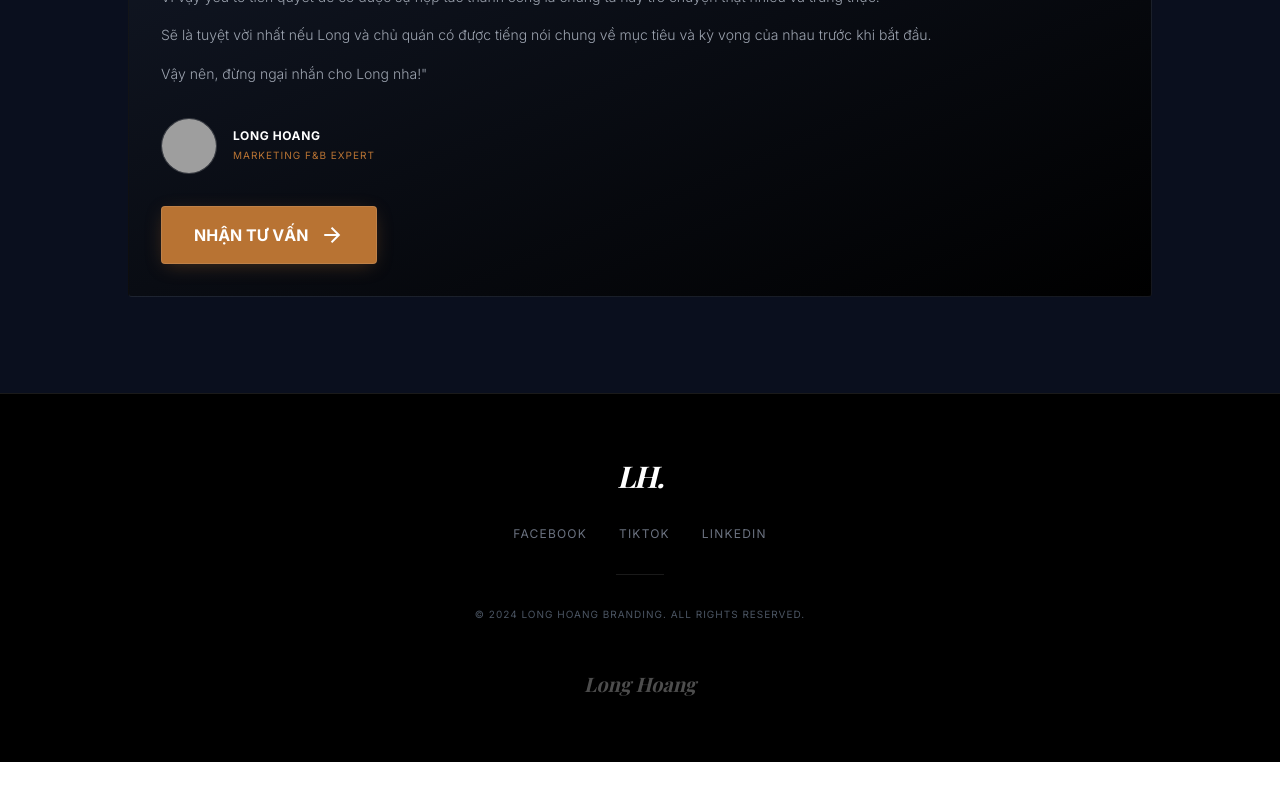
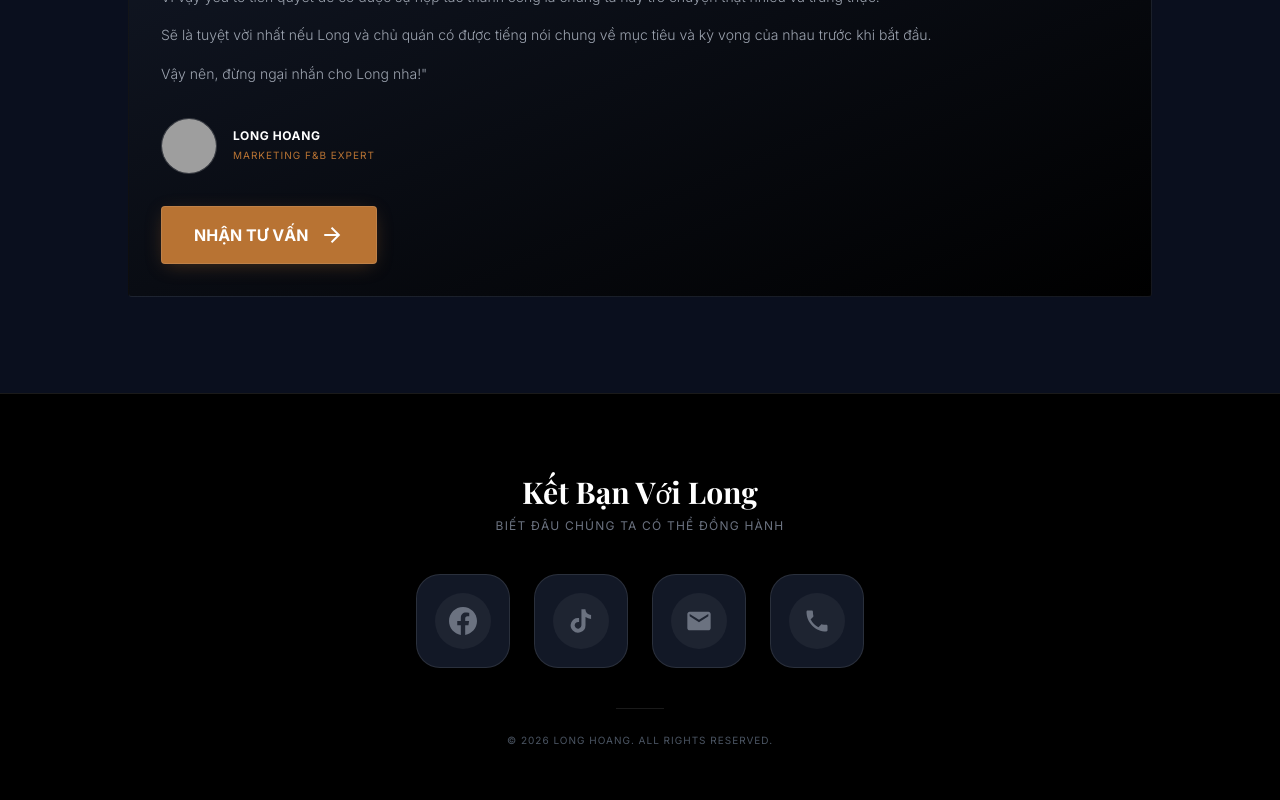
Before and after one commit to Longhoang249/longhoangfnb, a React (Vite) app: page /product/goi-dong-goi-thuong-hieu in a window 1280 px wide. Shown: the part 4903-5703 px from the top of the page. Before the commit the page ends 5665 px from the top, so only its background shows below. Built offline with nearby package versions, Linux system fonts and the light colour scheme; grey boxes are pictures that could not be loaded; a web font is replaced by a local one.

Commit message:
feat: Replace footer with 4-icon contact section (dark/copper theme)

```diff
--- a/src/components/BrandPackagingPage.tsx
+++ b/src/components/BrandPackagingPage.tsx
@@ -3,6 +3,7 @@ import { Link } from 'react-router-dom';
 
 const BrandPackagingPage: React.FC = () => {
     const [openFaqIndex, setOpenFaqIndex] = useState<number | null>(1);
+    const [activeContact, setActiveContact] = useState<'facebook' | 'tiktok' | 'gmail' | 'phone' | null>(null);
 
     useEffect(() => {
         window.scrollTo(0, 0);
@@ -369,20 +370,66 @@ const BrandPackagingPage: React.FC = () => {
             </section>
 
             {/* FOOTER */}
-            <footer className="bg-black py-16 px-6 lg:px-8 border-t border-white/10">
-                <div className="flex flex-col items-center text-center space-y-8">
-                    <div className="text-white font-serif-display italic text-3xl font-bold tracking-tighter">LH.</div>
-                    <div className="flex gap-8">
-                        <a className="text-gray-500 hover:text-white transition-colors text-xs uppercase tracking-widest" href="https://www.facebook.com/Long2492/" target="_blank" rel="noopener noreferrer">Facebook</a>
-                        <a className="text-gray-500 hover:text-white transition-colors text-xs uppercase tracking-widest" href="https://www.tiktok.com/@long.moquancaphe" target="_blank" rel="noopener noreferrer">TikTok</a>
-                        <a className="text-gray-500 hover:text-white transition-colors text-xs uppercase tracking-widest" href="#">LinkedIn</a>
+            <footer className="py-20 px-6 lg:px-8 bg-black border-t border-white/10">
+                <div className="max-w-5xl mx-auto">
+                    <div className="text-center mb-10">
+                        <h3 className="text-white font-serif-display text-2xl md:text-3xl mb-2">Kết Bạn Với Long</h3>
+                        <p className="text-gray-500 text-xs tracking-widest uppercase">Biết đâu chúng ta có thể đồng hành</p>
                     </div>
-                    <div className="w-12 h-[1px] bg-white/10"></div>
-                    <p className="text-gray-600 text-[10px] tracking-widest uppercase">
-                        © 2024 Long Hoang Branding. All rights reserved.
-                    </p>
-                    <div className="pt-4 opacity-30 pointer-events-none select-none">
-                        <span className="font-serif-display italic text-xl text-white">Long Hoang</span>
+
+                    <div className="grid grid-cols-4 gap-3 md:gap-6 max-w-md mx-auto mb-10">
+                        <a href="https://www.facebook.com/Long2492/" target="_blank" rel="noopener noreferrer" className="aspect-square rounded-2xl md:rounded-[1.5rem] bg-[#121826] border border-white/10 hover:border-[#B87333]/50 shadow-sm hover:shadow-xl hover:-translate-y-1 transition-all flex items-center justify-center group active:scale-95">
+                            <div className="w-12 h-12 md:w-14 md:h-14 rounded-full bg-white/5 group-hover:bg-[#1877F2] transition-colors flex items-center justify-center">
+                                <svg className="w-6 h-6 md:w-7 md:h-7 text-gray-500 group-hover:text-white transition-colors" fill="currentColor" viewBox="0 0 24 24"><path d="M24 12.073c0-6.627-5.373-12-12-12s-12 5.373-12 12c0 5.99 4.388 10.954 10.125 11.854v-8.385H7.078v-3.47h3.047V9.43c0-3.007 1.792-4.669 4.533-4.669 1.312 0 2.686.235 2.686.235v2.953H15.83c-1.491 0-1.956.925-1.956 1.874v2.25h3.328l-.532 3.47h-2.796v8.385C19.612 23.027 24 18.062 24 12.073z" /></svg>
+                            </div>
+                        </a>
+
+                        <a href="https://www.tiktok.com/@long.moquancaphe" target="_blank" rel="noopener noreferrer" className="aspect-square rounded-2xl md:rounded-[1.5rem] bg-[#121826] border border-white/10 hover:border-[#B87333]/50 shadow-sm hover:shadow-xl hover:-translate-y-1 transition-all flex items-center justify-center group">
+                            <div className="w-12 h-12 md:w-14 md:h-14 rounded-full bg-white/5 group-hover:bg-white transition-colors flex items-center justify-center">
+                                <svg className="w-6 h-6 md:w-7 md:h-7 text-gray-500 group-hover:text-black transition-colors" fill="currentColor" viewBox="0 0 24 24"><path d="M19.59 6.69a4.83 4.83 0 0 1-3.77-4.25V2h-3.45v13.67a2.89 2.89 0 0 1-5.2 1.74 2.89 2.89 0 0 1 2.31-4.64 2.93 2.93 0 0 1 .88.13V9.4a6.84 6.84 0 0 0-1-.05A6.33 6.33 0 0 0 5 20.1a6.34 6.34 0 0 0 10.86-4.43v-7a8.16 8.16 0 0 0 4.77 1.52v-3.4a4.85 4.85 0 0 1-1-.1z" /></svg>
+                            </div>
+                        </a>
+
+                        <button onClick={() => setActiveContact(activeContact === 'gmail' ? null : 'gmail')} className={`aspect-square rounded-2xl md:rounded-[1.5rem] bg-[#121826] border border-white/10 hover:border-[#B87333]/50 shadow-sm hover:shadow-xl hover:-translate-y-1 transition-all flex items-center justify-center group ${activeContact === 'gmail' ? 'ring-2 ring-[#B87333] -translate-y-1 shadow-xl' : ''}`}>
+                            <div className="w-12 h-12 md:w-14 md:h-14 rounded-full bg-white/5 group-hover:bg-red-500 transition-colors flex items-center justify-center">
+                                <svg className="w-6 h-6 md:w-7 md:h-7 text-gray-500 group-hover:text-white transition-colors" fill="currentColor" viewBox="0 0 24 24"><path d="M20 4H4c-1.1 0-1.99.9-1.99 2L2 18c0 1.1.9 2 2 2h16c1.1 0 2-.9 2-2V6c0-1.1-.9-2-2-2zm0 4-8 5-8-5V6l8 5 8-5v2z" /></svg>
+                            </div>
+                        </button>
+
+                        <button onClick={() => setActiveContact(activeContact === 'phone' ? null : 'phone')} className={`aspect-square rounded-2xl md:rounded-[1.5rem] bg-[#121826] border border-white/10 hover:border-[#B87333]/50 shadow-sm hover:shadow-xl hover:-translate-y-1 transition-all flex items-center justify-center group ${activeContact === 'phone' ? 'ring-2 ring-[#B87333] -translate-y-1 shadow-xl' : ''}`}>
+                            <div className="w-12 h-12 md:w-14 md:h-14 rounded-full bg-white/5 group-hover:bg-green-500 transition-colors flex items-center justify-center">
+                                <svg className="w-6 h-6 md:w-7 md:h-7 text-gray-500 group-hover:text-white transition-colors" viewBox="0 0 24 24" fill="currentColor"><path d="M6.62 10.79a15.053 15.053 0 006.59 6.59l2.2-2.2c.27-.27.67-.36 1.02-.28 1.12.27 2.33.39 3.57.39.55 0 1 .45 1 1V20c0 .55-.45 1-1 1-9.39 0-17-7.61-17-17 0-.55.45-1 1-1h3.5c.55 0 1 .45 1 1 0 1.25.13 2.45.4 3.57.08.35-.01.74-.29 1.02l-2.2 2.2z" /></svg>
+                            </div>
+                        </button>
+                    </div>
+
+                    {activeContact === 'gmail' && (
+                        <div className="bg-[#121826] p-8 md:p-10 rounded-2xl shadow-2xl border border-white/10 max-w-md mx-auto mb-8 relative overflow-hidden animate-fadeIn">
+                            <div className="absolute top-0 left-0 w-full h-0.5 bg-gradient-to-r from-red-400 to-red-600"></div>
+                            <p className="text-[10px] font-bold text-gray-500 uppercase tracking-[0.2em] mb-4">Gmail</p>
+                            <div className="text-lg md:text-xl font-bold text-white tracking-tight mb-6 break-all">Long2492000@gmail.com</div>
+                            <button onClick={() => navigator.clipboard.writeText('Long2492000@gmail.com')} className="bg-[#B87333] hover:bg-[#D98C45] text-white px-6 py-2.5 rounded-full text-[10px] font-bold uppercase tracking-widest transition-all flex items-center gap-2 shadow-lg">
+                                <svg className="w-4 h-4" fill="none" viewBox="0 0 24 24" stroke="currentColor"><path strokeLinecap="round" strokeLinejoin="round" strokeWidth={2} d="M8 16H6a2 2 0 01-2-2V6a2 2 0 012-2h8a2 2 0 012 2v2m-6 12h8a2 2 0 002-2v-8a2 2 0 00-2-2h-8a2 2 0 00-2 2v8a2 2 0 002 2z" /></svg>
+                                Sao chép
+                            </button>
+                        </div>
+                    )}
+
+                    {activeContact === 'phone' && (
+                        <div className="bg-[#121826] p-8 md:p-10 rounded-2xl shadow-2xl border border-white/10 max-w-md mx-auto mb-8 relative overflow-hidden animate-fadeIn">
+                            <div className="absolute top-0 left-0 w-full h-0.5 bg-gradient-to-r from-green-400 to-green-600"></div>
+                            <p className="text-[10px] font-bold text-gray-500 uppercase tracking-[0.2em] mb-4">Phone / Zalo</p>
+                            <div className="text-lg md:text-xl font-bold text-white tracking-tight mb-6">0528 442 530</div>
+                            <button onClick={() => navigator.clipboard.writeText('0528442530')} className="bg-[#B87333] hover:bg-[#D98C45] text-white px-6 py-2.5 rounded-full text-[10px] font-bold uppercase tracking-widest transition-all flex items-center gap-2 shadow-lg">
+                                <svg className="w-4 h-4" fill="none" viewBox="0 0 24 24" stroke="currentColor"><path strokeLinecap="round" strokeLinejoin="round" strokeWidth={2} d="M8 16H6a2 2 0 01-2-2V6a2 2 0 012-2h8a2 2 0 012 2v2m-6 12h8a2 2 0 002-2v-8a2 2 0 00-2-2h-8a2 2 0 00-2 2v8a2 2 0 002 2z" /></svg>
+                                Sao chép
+                            </button>
+                        </div>
+                    )}
+
+                    <div className="text-center mt-10">
+                        <div className="w-12 h-[1px] bg-white/10 mx-auto mb-6"></div>
+                        <p className="text-gray-600 text-[10px] tracking-widest uppercase">© 2026 Long Hoang. All rights reserved.</p>
                     </div>
                 </div>
             </footer>
```
Also changed, not shown: 1 other file (tests, documents, lock files or other folders).
